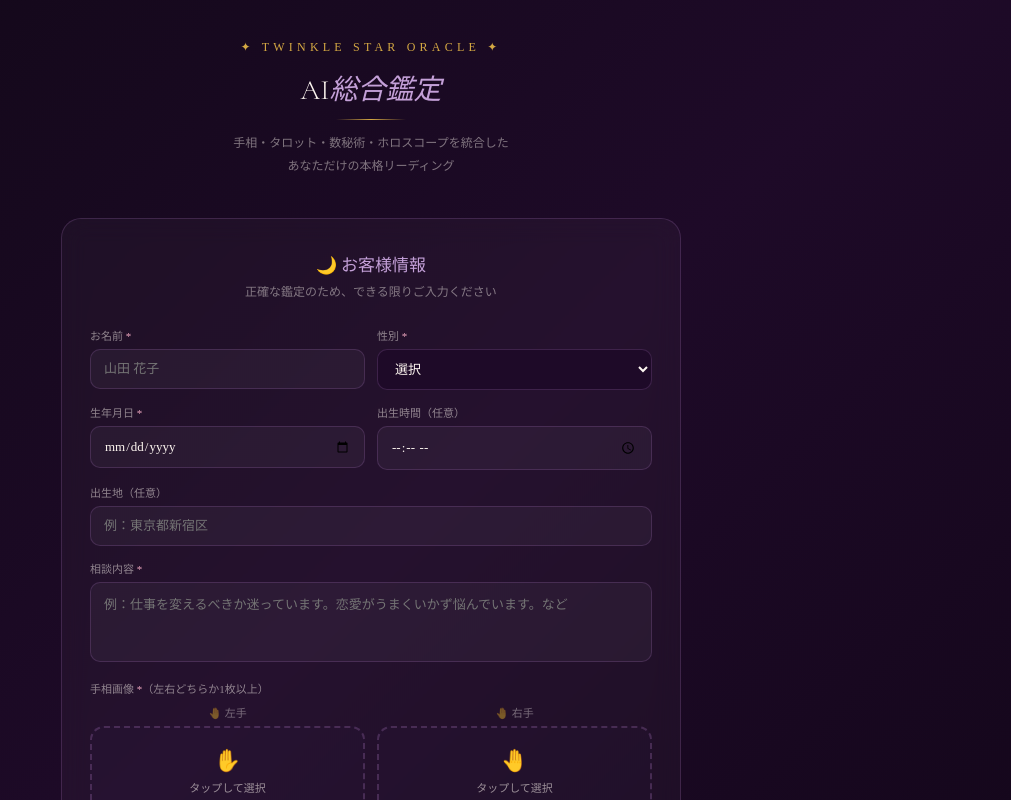
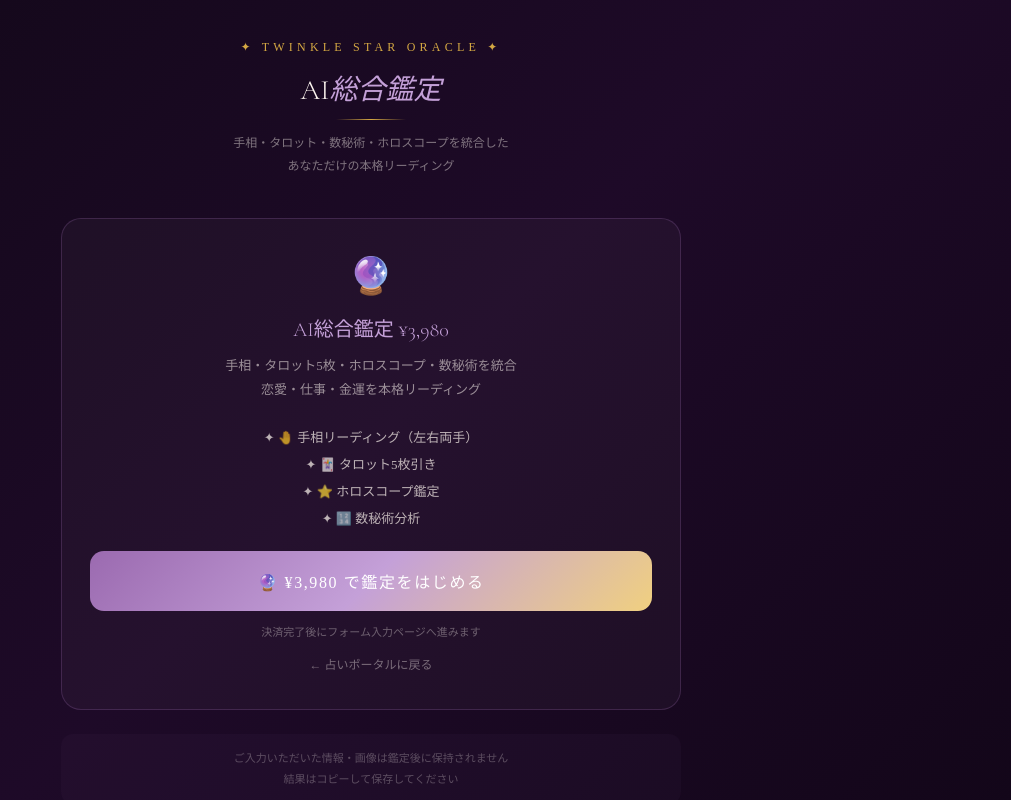
Before and after one commit to sincere1229/sincere1229-twinklelab-next, a Next.js app: page /star/sogo in a window 1280 px wide. Shown: the top 800 px of the page, without its empty margins (269-1280 px from the left). Built offline with nearby package versions, Linux system fonts and the light colour scheme.

Commit message:
Update page.tsx

```diff
--- a/app/star/sogo/page.tsx
+++ b/app/star/sogo/page.tsx
@@ -1,5 +1,5 @@
 'use client'
-import { useState, useRef } from 'react'
+import { useState, useEffect, useRef } from 'react'
 
 const DECK = [
   {num:'0',name:'愚者',symbol:'🌟',img:'/tarot/card_00_fool.jpg'},
@@ -30,36 +30,41 @@ function drawCards() {
   return [...DECK].sort(()=>Math.random()-0.5).slice(0,5).map((card,i)=>({...card, position:POSITIONS[i], reversed:Math.random()>0.7}))
 }
 
+const STRIPE_LINK = 'https://buy.stripe.com/aFa5kw8Hs6C6dR3fRx33W02'
+
 export default function SogoPage() {
+  const [step, setStep] = useState('top')
   const [name, setName] = useState('')
   const [gender, setGender] = useState('')
   const [birthdate, setBirthdate] = useState('')
   const [birthtime, setBirthtime] = useState('')
   const [birthplace, setBirthplace] = useState('')
   const [concern, setConcern] = useState('')
-  const [imageL, setImageL] = useState<string|null>(null)
-  const [imageR, setImageR] = useState<string|null>(null)
+  const [imageL, setImageL] = useState(null)
+  const [imageR, setImageR] = useState(null)
   const [mimeTypeL, setMimeTypeL] = useState('image/jpeg')
   const [mimeTypeR, setMimeTypeR] = useState('image/jpeg')
-  const [cards, setCards] = useState<any[]>([])
-  const drawnCardsRef = useRef<any[]>([])
-  const [loading, setLoading] = useState(false)
+  const [cards, setCards] = useState([])
+  const drawnCardsRef = useRef([])
   const [result, setResult] = useState('')
   const [error, setError] = useState('')
   const [copied, setCopied] = useState(false)
-  const [paymentSuccess] = useState(
-    typeof window !== 'undefined' && new URLSearchParams(window.location.search).get('payment') === 'success'
-  )
+
+  useEffect(() => {
+    if (typeof window === 'undefined') return
+    const params = new URLSearchParams(window.location.search)
+    if (params.get('payment') === 'success') setStep('form')
+  }, [])
 
   const hasImage = imageL || imageR
   const canStart = name && gender && birthdate && concern && hasImage
 
-  const handleImage = (side: 'L'|'R', file: File) => {
+  const handleImage = (side, file) => {
     if (!file.type.startsWith('image/')) { setError('画像ファイルを選択してください'); return }
     if (file.size > 10*1024*1024) { setError('10MB以下の画像を選択してください'); return }
     const reader = new FileReader()
     reader.onload = e => {
-      const base64 = (e.target?.result as string).split(',')[1]
+      const base64 = e.target.result.split(',')[1]
       if (side==='L') { setImageL(base64); setMimeTypeL(file.type) }
       else { setImageR(base64); setMimeTypeR(file.type) }
       setError('')
@@ -69,7 +74,7 @@ export default function SogoPage() {
 
   const analyze = async () => {
     if (!canStart) return
-    setLoading(true); setError(''); setResult('')
+    setStep('loading'); setError('')
     const drawn = drawCards()
     try {
       const res = await fetch('/api/uranai/sogo', {
@@ -82,19 +87,24 @@ export default function SogoPage() {
       drawnCardsRef.current = drawn
       setCards([...drawn])
       setResult(data.result)
-    } catch (err: any) {
+      setStep('result')
+    } catch (err) {
       setError(err.message || '鑑定中にエラーが発生しました')
-    } finally {
-      setLoading(false)
+      setStep('form')
     }
   }
 
   const copy = async () => { await navigator.clipboard.writeText(result); setCopied(true); setTimeout(()=>setCopied(false),3000) }
-  const reset = () => { setName(''); setGender(''); setBirthdate(''); setBirthtime(''); setBirthplace(''); setConcern(''); setImageL(null); setImageR(null); setCards([]); setResult(''); setError('') }
+  const reset = () => {
+    setStep('top'); setName(''); setGender(''); setBirthdate(''); setBirthtime('')
+    setBirthplace(''); setConcern(''); setImageL(null); setImageR(null)
+    setCards([]); setResult(''); setError('')
+    if (typeof window !== 'undefined') window.history.replaceState({}, '', window.location.pathname)
+  }
 
-  const s = { input: { width:'100%', background:'rgba(253,246,240,0.04)', border:'1px solid rgba(155,106,176,0.25)', borderRadius:10, padding:'11px 13px', color:'#fdf6f0', fontFamily:"'Noto Serif JP',serif", fontSize:13, outline:'none', boxSizing:'border-box' as const } }
+  const inputStyle = { width:'100%', background:'rgba(253,246,240,0.04)', border:'1px solid rgba(155,106,176,0.25)', borderRadius:10, padding:'11px 13px', color:'#fdf6f0', fontFamily:"'Noto Serif JP',serif", fontSize:13, outline:'none', boxSizing:'border-box' }
 
-  const CardGrid = ({cardList}:{cardList:any[]}) => (
+  const CardGrid = ({cardList}) => (
     <div style={{ display:'grid', gridTemplateColumns:'repeat(5,1fr)', gap:8 }}>
       {cardList.map((card,i)=>(
         <div key={i} style={{ display:'flex', flexDirection:'column', alignItems:'center', gap:4 }}>
@@ -115,49 +125,62 @@ export default function SogoPage() {
 
         <div style={{ textAlign:'center', marginBottom:40 }}>
           <div style={{ fontSize:12, letterSpacing:'0.35em', color:'#d4a843', textTransform:'uppercase', marginBottom:12 }}>✦ Twinkle Star Oracle ✦</div>
-          <h1 style={{ fontFamily:"'Cormorant Garamond',serif", fontSize:28, fontWeight:300, marginBottom:6 }}>
-            AI<span style={{ color:'#c4a0d8', fontStyle:'italic' }}>総合鑑定</span>
-          </h1>
+          <h1 style={{ fontFamily:"'Cormorant Garamond',serif", fontSize:28, fontWeight:300, marginBottom:6 }}>AI<span style={{ color:'#c4a0d8', fontStyle:'italic' }}>総合鑑定</span></h1>
           <div style={{ width:70, height:1, background:'linear-gradient(90deg,transparent,#d4a843,transparent)', margin:'12px auto' }} />
           <p style={{ fontSize:12, color:'rgba(253,246,240,0.45)', lineHeight:1.9 }}>手相・タロット・数秘術・ホロスコープを統合した<br />あなただけの本格リーディング</p>
         </div>
 
-        {paymentSuccess && (
-          <div style={{ background:'rgba(212,168,67,0.08)', border:'1px solid rgba(212,168,67,0.25)', borderRadius:12, padding:'14px 18px', textAlign:'center', fontSize:13, color:'#f0d080', marginBottom:24 }}>
-            ✨ お支払いが完了しました。以下のフォームにご入力の上、手相画像をアップロードしてください。
+        {step === 'top' && (
+          <div style={{ background:'rgba(253,246,240,0.03)', border:'1px solid rgba(155,106,176,0.25)', borderRadius:20, padding:'36px 28px', textAlign:'center' }}>
+            <div style={{ fontSize:36, marginBottom:16 }}>🔮</div>
+            <div style={{ fontFamily:"'Cormorant Garamond',serif", fontSize:20, color:'#c4a0d8', marginBottom:12 }}>AI総合鑑定 ¥3,980</div>
+            <div style={{ fontSize:13, color:'rgba(253,246,240,0.55)', lineHeight:1.9, marginBottom:24 }}>
+              手相・タロット5枚・ホロスコープ・数秘術を統合<br />恋愛・仕事・金運を本格リーディング
+            </div>
+            <div style={{ display:'flex', flexDirection:'column', gap:8, alignItems:'center', marginBottom:24 }}>
+              {['🤚 手相リーディング（左右両手）','🃏 タロット5枚引き','⭐ ホロスコープ鑑定','🔢 数秘術分析'].map(item=>(
+                <div key={item} style={{ fontSize:13, color:'rgba(253,246,240,0.7)' }}>✦ {item}</div>
+              ))}
+            </div>
+            <button onClick={()=>window.location.href=STRIPE_LINK}
+              style={{ width:'100%', padding:18, border:'none', borderRadius:14, background:'linear-gradient(135deg,#9b6ab0,#c4a0d8,#f0d080)', color:'white', fontFamily:"'Noto Serif JP',serif", fontSize:16, letterSpacing:'0.1em', cursor:'pointer', marginBottom:12 }}>
+              🔮 ¥3,980 で鑑定をはじめる
+            </button>
+            <p style={{ fontSize:11, color:'rgba(253,246,240,0.35)' }}>決済完了後にフォーム入力ページへ進みます</p>
+            <a href="/star" style={{ display:'block', marginTop:16, fontSize:12, color:'rgba(253,246,240,0.4)', textDecoration:'none' }}>← 占いポータルに戻る</a>
           </div>
         )}
 
+        {step === 'form' && (
           <div style={{ background:'rgba(253,246,240,0.03)', border:'1px solid rgba(155,106,176,0.25)', borderRadius:20, padding:'32px 28px', backdropFilter:'blur(12px)' }}>
-
-          {!result && !loading && (
-            <>
-              <div style={{ textAlign:'center', marginBottom:24 }}>
-                <div style={{ fontFamily:"'Cormorant Garamond',serif", fontSize:17, color:'#c4a0d8', marginBottom:6 }}>🌙 お客様情報</div>
-                <p style={{ fontSize:12, color:'rgba(253,246,240,0.45)', lineHeight:1.8 }}>正確な鑑定のため、できる限りご入力ください</p>
+            <div style={{ background:'rgba(212,168,67,0.08)', border:'1px solid rgba(212,168,67,0.25)', borderRadius:12, padding:'14px 18px', textAlign:'center', fontSize:13, color:'#f0d080', marginBottom:24 }}>
+              ✅ お支払いが完了しました！<br />
+              <span style={{ fontSize:11, color:'rgba(253,246,240,0.5)' }}>以下のフォームにご入力の上、手相画像をアップロードしてください</span>
             </div>
-
+            <div style={{ textAlign:'center', marginBottom:20 }}>
+              <div style={{ fontFamily:"'Cormorant Garamond',serif", fontSize:17, color:'#c4a0d8' }}>🌙 お客様情報</div>
+            </div>
             <div style={{ display:'grid', gap:14 }}>
               <div style={{ display:'grid', gridTemplateColumns:'1fr 1fr', gap:12 }}>
-                  <div><div style={{ fontSize:11, color:'rgba(253,246,240,0.5)', marginBottom:6 }}>お名前 <span style={{color:'#f0a8c0'}}>*</span></div><input style={s.input} value={name} onChange={e=>setName(e.target.value)} placeholder="山田 花子" /></div>
-                  <div><div style={{ fontSize:11, color:'rgba(253,246,240,0.5)', marginBottom:6 }}>性別 <span style={{color:'#f0a8c0'}}>*</span></div>
-                    <select style={{...s.input, color:'#fdf6f0', backgroundColor:'#1e0a28'}} value={gender} onChange={e=>setGender(e.target.value)}>
-                      <option value="" style={{background:'#1e0a28',color:'#fdf6f0'}}>選択</option><option value="女性" style={{background:'#1e0a28',color:'#fdf6f0'}}>女性</option><option value="男性" style={{background:'#1e0a28',color:'#fdf6f0'}}>男性</option><option value="その他" style={{background:'#1e0a28',color:'#fdf6f0'}}>その他</option>
+                <div><div style={{ fontSize:11, color:'rgba(253,246,240,0.5)', marginBottom:6 }}>お名前 *</div><input style={inputStyle} value={name} onChange={e=>setName(e.target.value)} placeholder="山田 花子" /></div>
+                <div><div style={{ fontSize:11, color:'rgba(253,246,240,0.5)', marginBottom:6 }}>性別 *</div>
+                  <select style={{...inputStyle, color:'#fdf6f0', backgroundColor:'#1e0a28'}} value={gender} onChange={e=>setGender(e.target.value)}>
+                    <option value="">選択</option><option value="女性">女性</option><option value="男性">男性</option><option value="その他">その他</option>
                   </select>
                 </div>
               </div>
               <div style={{ display:'grid', gridTemplateColumns:'1fr 1fr', gap:12 }}>
-                  <div><div style={{ fontSize:11, color:'rgba(253,246,240,0.5)', marginBottom:6 }}>生年月日 <span style={{color:'#f0a8c0'}}>*</span></div><input style={s.input} type="date" value={birthdate} onChange={e=>setBirthdate(e.target.value)} /></div>
-                  <div><div style={{ fontSize:11, color:'rgba(253,246,240,0.5)', marginBottom:6 }}>出生時間（任意）</div><input style={s.input} type="time" value={birthtime} onChange={e=>setBirthtime(e.target.value)} /></div>
+                <div><div style={{ fontSize:11, color:'rgba(253,246,240,0.5)', marginBottom:6 }}>生年月日 *</div><input style={inputStyle} type="date" value={birthdate} onChange={e=>setBirthdate(e.target.value)} /></div>
+                <div><div style={{ fontSize:11, color:'rgba(253,246,240,0.5)', marginBottom:6 }}>出生時間（任意）</div><input style={inputStyle} type="time" value={birthtime} onChange={e=>setBirthtime(e.target.value)} /></div>
               </div>
-                <div><div style={{ fontSize:11, color:'rgba(253,246,240,0.5)', marginBottom:6 }}>出生地（任意）</div><input style={s.input} value={birthplace} onChange={e=>setBirthplace(e.target.value)} placeholder="例：東京都新宿区" /></div>
-                <div><div style={{ fontSize:11, color:'rgba(253,246,240,0.5)', marginBottom:6 }}>相談内容 <span style={{color:'#f0a8c0'}}>*</span></div><textarea style={{...s.input,resize:'none',height:80,lineHeight:1.7}} value={concern} onChange={e=>setConcern(e.target.value)} placeholder="例：仕事を変えるべきか迷っています。恋愛がうまくいかず悩んでいます。など" /></div>
-
-                {/* 手相アップロード */}
+              <div><div style={{ fontSize:11, color:'rgba(253,246,240,0.5)', marginBottom:6 }}>出生地（任意）</div><input style={inputStyle} value={birthplace} onChange={e=>setBirthplace(e.target.value)} placeholder="例：東京都新宿区" /></div>
+              <div><div style={{ fontSize:11, color:'rgba(253,246,240,0.5)', marginBottom:6 }}>相談内容 *</div>
+                <textarea style={{...inputStyle, resize:'none', height:80, lineHeight:1.7}} value={concern} onChange={e=>setConcern(e.target.value)} placeholder="例：仕事を変えるべきか迷っています。" />
+              </div>
               <div>
-                  <div style={{ fontSize:11, color:'rgba(253,246,240,0.5)', marginBottom:8 }}>手相画像 <span style={{color:'#f0a8c0'}}>*</span>（左右どちらか1枚以上）</div>
+                <div style={{ fontSize:11, color:'rgba(253,246,240,0.5)', marginBottom:8 }}>手相画像 *（左右どちらか1枚以上）</div>
                 <div style={{ display:'grid', gridTemplateColumns:'1fr 1fr', gap:12 }}>
-                    {(['L','R'] as const).map(side=>(
+                  {['L','R'].map(side=>(
                     <div key={side}>
                       <div style={{ fontSize:11, color:'rgba(253,246,240,0.4)', textAlign:'center', marginBottom:6 }}>{side==='L'?'🤚 左手':'🤚 右手'}</div>
                       {(side==='L'?imageL:imageR) ? (
@@ -175,65 +198,52 @@ export default function SogoPage() {
                     </div>
                   ))}
                 </div>
-                  <div style={{ fontSize:10, color:'rgba(253,246,240,0.3)', textAlign:'center', marginTop:8 }}>明るい場所で撮影・ピントを合わせてください</div>
               </div>
             </div>
-
             {error && <div style={{ background:'rgba(200,96,122,0.1)', border:'1px solid rgba(200,96,122,0.3)', borderRadius:10, padding:'12px 16px', fontSize:12, color:'#f0a8c0', textAlign:'center', marginTop:12 }}>{error}</div>}
-
             <button onClick={analyze} disabled={!canStart}
-                style={{ width:'100%', padding:17, border:'none', borderRadius:14, background:'linear-gradient(135deg,#9b6ab0,#c4a0d8,#f0d080)', color:'white', fontFamily:"'Noto Serif JP',serif", fontSize:14, letterSpacing:'0.1em', cursor:canStart?'pointer':'not-allowed', opacity:canStart?1:0.4, marginTop:20, transition:'all 0.3s' }}>
+              style={{ width:'100%', padding:17, border:'none', borderRadius:14, background:'linear-gradient(135deg,#9b6ab0,#c4a0d8,#f0d080)', color:'white', fontFamily:"'Noto Serif JP',serif", fontSize:14, letterSpacing:'0.1em', cursor:canStart?'pointer':'not-allowed', opacity:canStart?1:0.4, marginTop:20 }}>
               🔮 AI総合鑑定をはじめる
             </button>
-            </>
+          </div>
         )}
 
-          {loading && (
-            <div style={{ textAlign:'center', padding:'52px 0' }}>
-              {cards.length>0 && (
-                <div style={{ marginBottom:28 }}>
-                  <div style={{ fontFamily:"'Cormorant Garamond',serif", fontSize:16, color:'#f0d080', marginBottom:14 }}>🃏 あなたのタロットカード</div>
-                  <CardGrid cardList={cards} />
-                  <div style={{ fontSize:11, color:'rgba(253,246,240,0.4)', textAlign:'center', marginTop:10 }}>カードと手相・星の配置を統合しています…</div>
-                </div>
-              )}
+        {step === 'loading' && (
+          <div style={{ background:'rgba(253,246,240,0.03)', border:'1px solid rgba(155,106,176,0.25)', borderRadius:20, padding:'52px 28px', textAlign:'center' }}>
             <div style={{ fontSize:56, marginBottom:20 }}>🌟</div>
             <div style={{ fontFamily:"'Cormorant Garamond',serif", fontSize:20, color:'#c4a0d8', marginBottom:10 }}>深く読み解いています…</div>
             <div style={{ fontSize:12, color:'rgba(253,246,240,0.4)', lineHeight:2 }}>手相・タロット・数秘術・ホロスコープ<br />すべてを統合して鑑定しています</div>
           </div>
         )}
 
-          {result && (
-            <>
+        {step === 'result' && (
+          <div style={{ background:'rgba(253,246,240,0.03)', border:'1px solid rgba(155,106,176,0.25)', borderRadius:20, padding:'32px 28px' }}>
             <div style={{ textAlign:'center', marginBottom:20 }}>
               <div style={{ fontSize:40, marginBottom:10 }}>✨</div>
               <div style={{ fontFamily:"'Cormorant Garamond',serif", fontSize:22, color:'#c4a0d8' }}>総合鑑定結果</div>
               <div style={{ fontSize:11, color:'rgba(253,246,240,0.4)', marginTop:4 }}>{name}様 | Twinkle Star Oracle</div>
             </div>
             <div style={{ width:70, height:1, background:'linear-gradient(90deg,transparent,#d4a843,transparent)', margin:'0 auto 16px' }} />
-
             <div style={{ fontFamily:"'Cormorant Garamond',serif", fontSize:14, color:'#f0d080', marginBottom:10, paddingLeft:10, borderLeft:'2px solid #d4a843' }}>🃏 引いたタロットカード</div>
             <CardGrid cardList={drawnCardsRef.current.length > 0 ? drawnCardsRef.current : cards} />
-
-              <div style={{ background:'rgba(253,246,240,0.03)', border:'1px solid rgba(155,106,176,0.15)', borderRadius:14, padding:22, fontSize:13, lineHeight:2, color:'rgba(253,246,240,0.85)', whiteSpace:'pre-wrap', wordBreak:'break-word', margin:'16px 0' }}>
-                {result}
-              </div>
-
-              <button onClick={copy} style={{ width:'100%', padding:13, border:`1px solid ${copied?'rgba(240,168,192,0.5)':'rgba(155,106,176,0.4)'}`, borderRadius:12, background:'transparent', color:copied?'#f0a8c0':'#c4a0d8', fontFamily:"'Noto Serif JP',serif", fontSize:13, cursor:'pointer', marginBottom:10, transition:'all 0.3s' }}>
+            <div style={{ background:'rgba(253,246,240,0.03)', border:'1px solid rgba(155,106,176,0.15)', borderRadius:14, padding:22, fontSize:13, lineHeight:2, color:'rgba(253,246,240,0.85)', whiteSpace:'pre-wrap', wordBreak:'break-word', margin:'16px 0' }}>{result}</div>
+            <button onClick={copy} style={{ width:'100%', padding:13, border:`1px solid ${copied?'rgba(240,168,192,0.5)':'rgba(155,106,176,0.4)'}`, borderRadius:12, background:'transparent', color:copied?'#f0a8c0':'#c4a0d8', fontFamily:"'Noto Serif JP',serif", fontSize:13, cursor:'pointer', marginBottom:10 }}>
               {copied?'✅ コピーしました！':'📋 テキストをコピー'}
             </button>
-              <button onClick={reset} style={{ width:'100%', padding:11, border:'none', borderRadius:10, background:'rgba(253,246,240,0.04)', color:'rgba(253,246,240,0.35)', fontFamily:"'Noto Serif JP',serif", fontSize:11, cursor:'pointer' }}>
-                最初からやり直す
-              </button>
-            </>
+            <div style={{ display:'flex', gap:8, justifyContent:'center', marginBottom:12 }}>
+              <a href={`https://twitter.com/intent/tweet?text=${encodeURIComponent('AI総合鑑定を受けました✨ #TwinkleStarOracle\nhttps://twinkle-lab.jp/star/sogo')}`} target="_blank" rel="noopener noreferrer"
+                style={{ padding:'10px 20px', borderRadius:10, border:'1px solid rgba(155,106,176,0.3)', background:'transparent', color:'rgba(253,246,240,0.5)', fontSize:12, textDecoration:'none' }}>𝕏 シェア</a>
+              <a href="/star" style={{ padding:'10px 20px', borderRadius:10, border:'1px solid rgba(155,106,176,0.3)', background:'transparent', color:'rgba(253,246,240,0.5)', fontSize:12, textDecoration:'none' }}>🌟 占いポータルへ</a>
+            </div>
+            <button onClick={reset} style={{ width:'100%', padding:11, border:'none', borderRadius:10, background:'rgba(253,246,240,0.04)', color:'rgba(253,246,240,0.35)', fontFamily:"'Noto Serif JP',serif", fontSize:11, cursor:'pointer' }}>最初からやり直す</button>
+          </div>
         )}
-        </div>
 
         <div style={{ marginTop:24, padding:14, background:'rgba(155,106,176,0.04)', borderRadius:12, fontSize:11, color:'rgba(253,246,240,0.28)', lineHeight:1.9, textAlign:'center' }}>
           ご入力いただいた情報・画像は鑑定後に保持されません<br />結果はコピーして保存してください
         </div>
       </div>
-      <style>{`@import url('https://fonts.googleapis.com/css2?family=Cormorant+Garamond:ital,wght@0,300;1,300&family=Noto+Serif+JP:wght@300;400&display=swap');`}</style>
+      <style>{"@import url('https://fonts.googleapis.com/css2?family=Cormorant+Garamond:ital,wght@0,300;1,300&family=Noto+Serif+JP:wght@300;400&display=swap');"}</style>
     </div>
   )
 }
```
Lines whose indentation alone changed are shown as unchanged.
